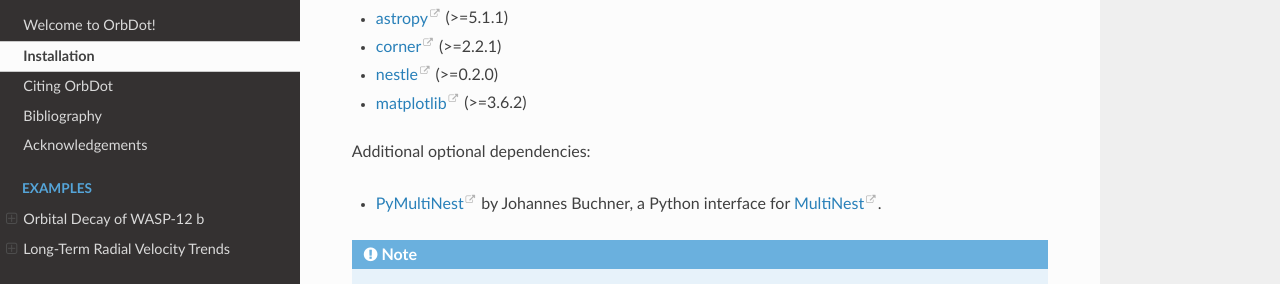
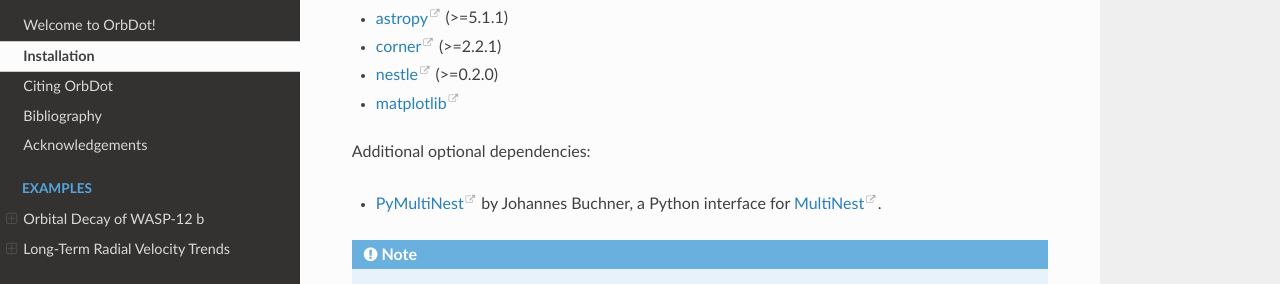
Before and after one commit to simonehagey/orbdot, a Sphinx documentation site: the page built from docs/source/installation.rst, in a window 1280 px wide and 900 px high, scrolled down 1194 px. Shown: the part 246-530 px from the top of the window. Built offline with Sphinx 7.4.7 and the Read the Docs theme 3.1.0, drawn with Linux system fonts in a browser that asks for light colours.

Commit message:
update docs

```diff
--- a/docs/source/acknowledgements.rst
+++ b/docs/source/acknowledgements.rst
@@ -3,3 +3,5 @@
 ****************
 Acknowledgements
 ****************
+
+This work was supported, in part, by an NSERC Discovery Grant (DG-2020-04635) and the University of British Columbia. SH's contribution was further supported, in part, by an NSERC PGS-D and a Li Tze Fong Fellowship.
--- a/docs/source/installation.rst
+++ b/docs/source/installation.rst
@@ -57,7 +57,7 @@
 - `astropy <https://github.com/astropy/astropy>`_ (>=5.1.1)
 - `corner <https://github.com/dfm/corner.py>`_ (>=2.2.1)
 - `nestle <https://github.com/kbarbary/nestle>`_ (>=0.2.0)
-- `matplotlib <https://github.com/matplotlib/matplotlib>`_ (>=3.6.2)
+- `matplotlib <https://github.com/matplotlib/matplotlib>`_
 
 Additional optional dependencies:
 
--- a/docs/source/readme.rst
+++ /dev/null
@@ -1,2 +0,0 @@
-
-.. include:: ../../README.rst
```
